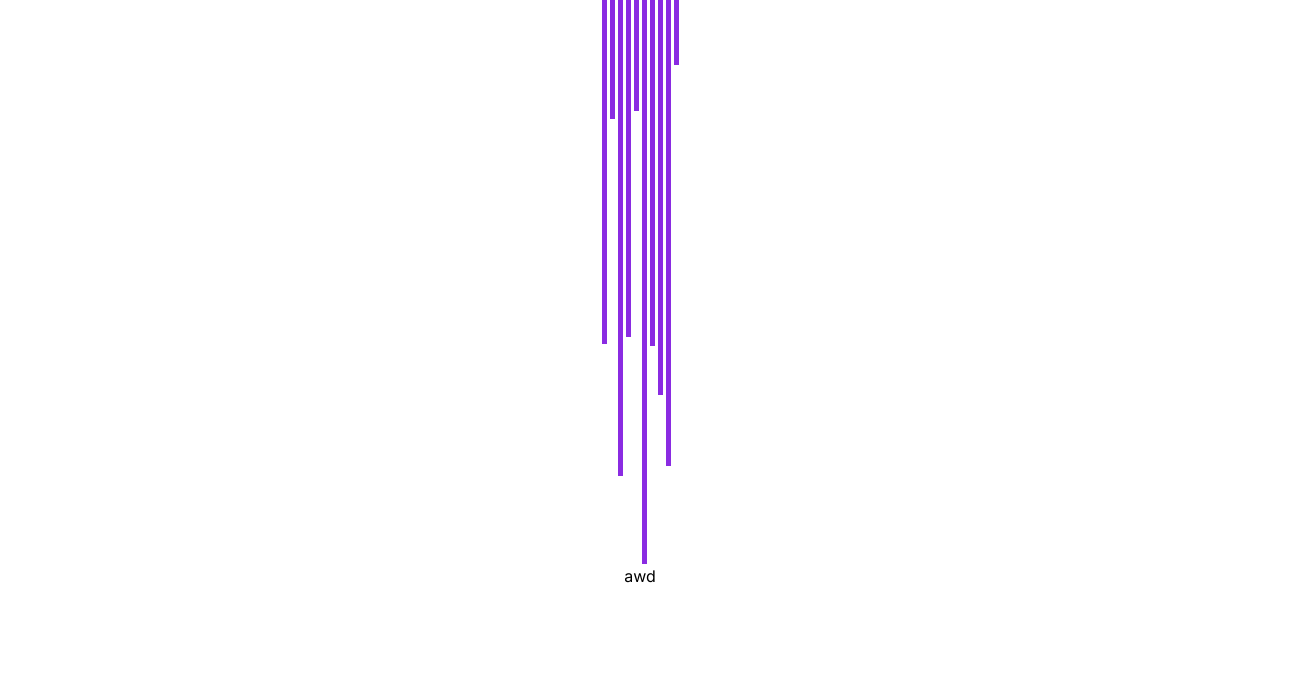
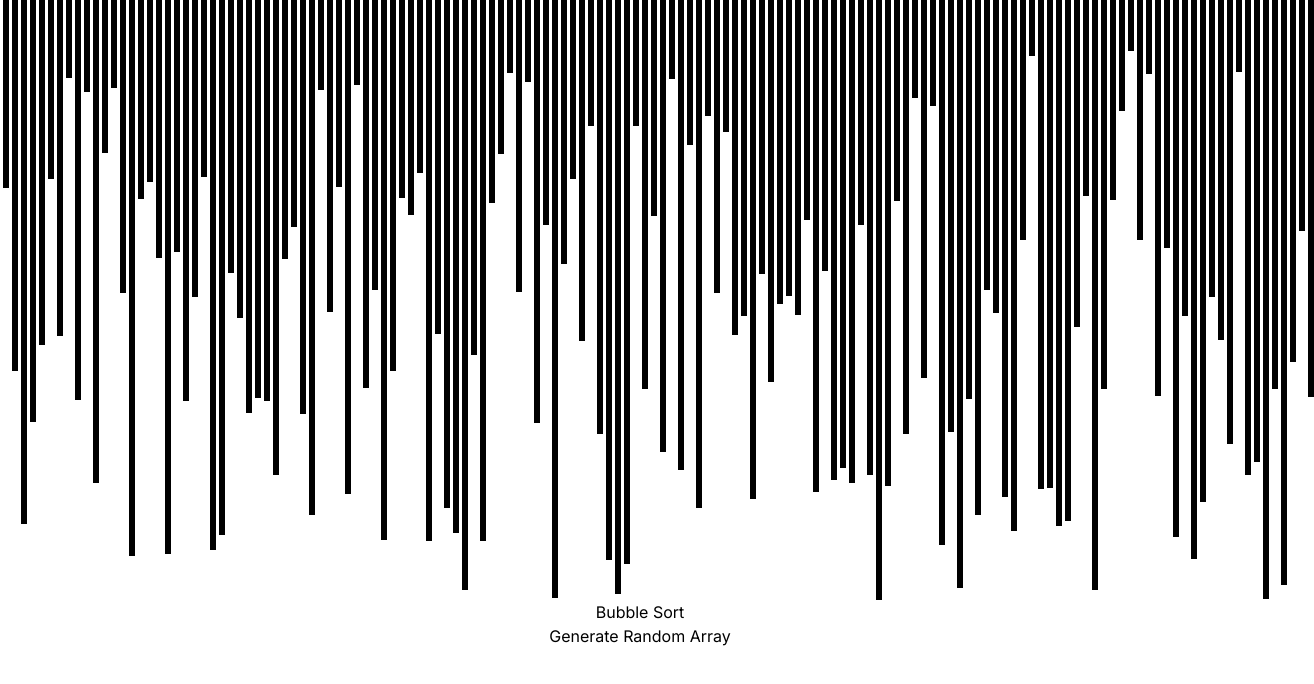
Before and after one commit to olliharry/sort-app, a Next.js app: page / in a window 1280 px wide. Shown: the top 684 px of the page, 1314 px wide, since content can reach past the window. Built offline with nearby package versions, Linux system fonts and the light colour scheme.

Commit message:
colour and sleep added

```diff
--- a/app/components/column.tsx
+++ b/app/components/column.tsx
@@ -2,10 +2,14 @@ import React from "react";
 
 type ColumnProps = {
   height: number;
+  className?: string;
 };
 
-const Column = ({ height }: ColumnProps) => (
-  <div className="column" style={{ height: `${height}px`}}></div>
+const Column = ({ height, className }: ColumnProps) => (
+  <div
+    className={`column ${className}`}
+    style={{ height: `${height}px` }}
+  ></div>
 );
 
 export default Column;
--- a/app/globals.css
+++ b/app/globals.css
@@ -2,19 +2,24 @@
 @tailwind components;
 @tailwind utilities;
 
-.column{
-    background-color: blueviolet;
-    width: 5px;
+.column {
+  background-color: rgb(0, 0, 0);
+  width: 6px;
 }
 
-.container{
+.comparing {
+  background-color: rgb(255, 0, 0);
+  width: 6px;
+}
+
+.container {
   display: flex;
   flex-direction: column;
   align-items: center;
   height: 100vh;
 }
 
-.columnContainer{
+.columnContainer {
   display: flex;
   gap: 3px;
 }
--- a/app/page.tsx
+++ b/app/page.tsx
@@ -4,27 +4,43 @@ import Column from "./components/column";
 import { useEffect, useState } from "react";
 import bubbleSort from "./utils/bubbleSort";
 
+function generateInitialArray() {
+  const initialArray = [];
+  for (let i = 0; i < 150; i++) {
+    initialArray.push(Math.floor(Math.random() * (600 - 50 + 1)) + 50);
+  }
+  return initialArray;
+}
+
 export default function Home() {
-  const initialArray = Array.from(
-    { length: 10 },
-    () => Math.floor(Math.random() * (600 - 50 + 1)) + 50
-  );
-  const [heightArray, setHeightArray] = useState(initialArray);
+  const [heightArray, setHeightArray] = useState<number[]>([]);
+  const [comparingIndices, setComparingIndices] = useState<number[]>([]);
+  useEffect(() => {
+    const initialArray = generateInitialArray();
+    setHeightArray(initialArray);
+  }, []);
 
-  function sort() {
-    const v = bubbleSort(heightArray);
-    console.log(v);
-    setHeightArray([...v]);
+  async function sort() {
+    await bubbleSort(heightArray, setHeightArray, setComparingIndices);
+  }
+  function randomize() {
+    const t = generateInitialArray();
+    setHeightArray([...t]);
   }
 
   return (
     <main className="container">
       <div className="columnContainer">
         {heightArray.map((height, index) => (
-          <Column key={index} height={height} />
+          <Column
+            key={index}
+            height={height}
+            className={comparingIndices.includes(index) ? "comparing" : ""}
+          />
         ))}
       </div>
-      <button onClick={() => sort()}>awd</button>
+      <button onClick={() => sort()}>Bubble Sort</button>
+      <button onClick={() => randomize()}>Generate Random Array</button>
     </main>
   );
 }
--- a/app/utils/bubbleSort.tsx
+++ b/app/utils/bubbleSort.tsx
@@ -1,4 +1,10 @@
-const bubbleSort = (arr: number[]): number[] => {
+import { sleep } from "./sleep";
+
+export async function bubbleSort(
+  arr: number[],
+  setHeightArray: React.Dispatch<React.SetStateAction<number[]>>,
+  setComparingIndices: React.Dispatch<React.SetStateAction<number[]>>
+): Promise<number[] | -1> {
   const len = arr.length;
   let swapped: boolean;
 
@@ -7,13 +13,16 @@ const bubbleSort = (arr: number[]): number[] => {
     for (let i = 0; i < len - 1; i++) {
       if (arr[i] > arr[i + 1]) {
         // Swap elements
+        setComparingIndices([i, i + 1]);
         [arr[i], arr[i + 1]] = [arr[i + 1], arr[i]];
         swapped = true;
+        await sleep(1);
+        setHeightArray([...arr]);
       }
     }
   } while (swapped);
-
+  setComparingIndices([]);
   return arr;
-};
+}
 
 export default bubbleSort;
--- /dev/null
+++ b/app/utils/sleep.ts
@@ -0,0 +1 @@
+export const sleep = (ms: number): Promise<void> => new Promise(resolve => setTimeout(resolve, ms));
```
Lines whose indentation alone changed are shown as unchanged.
